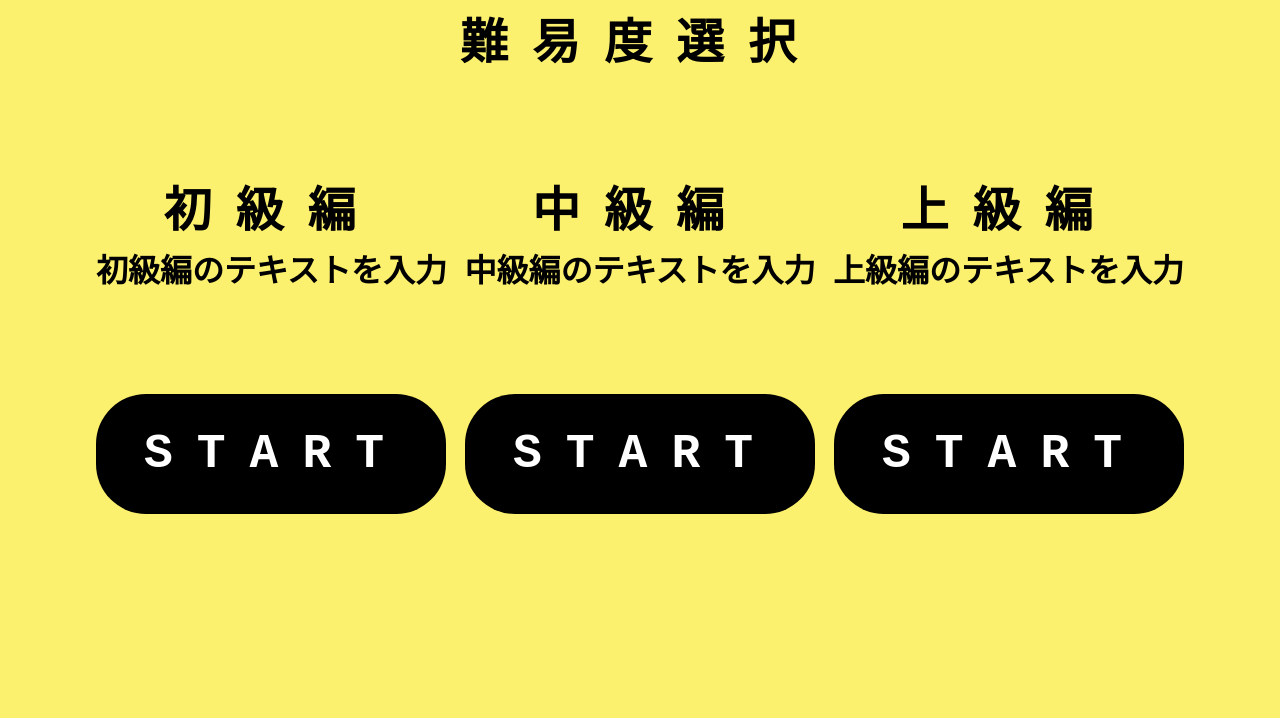
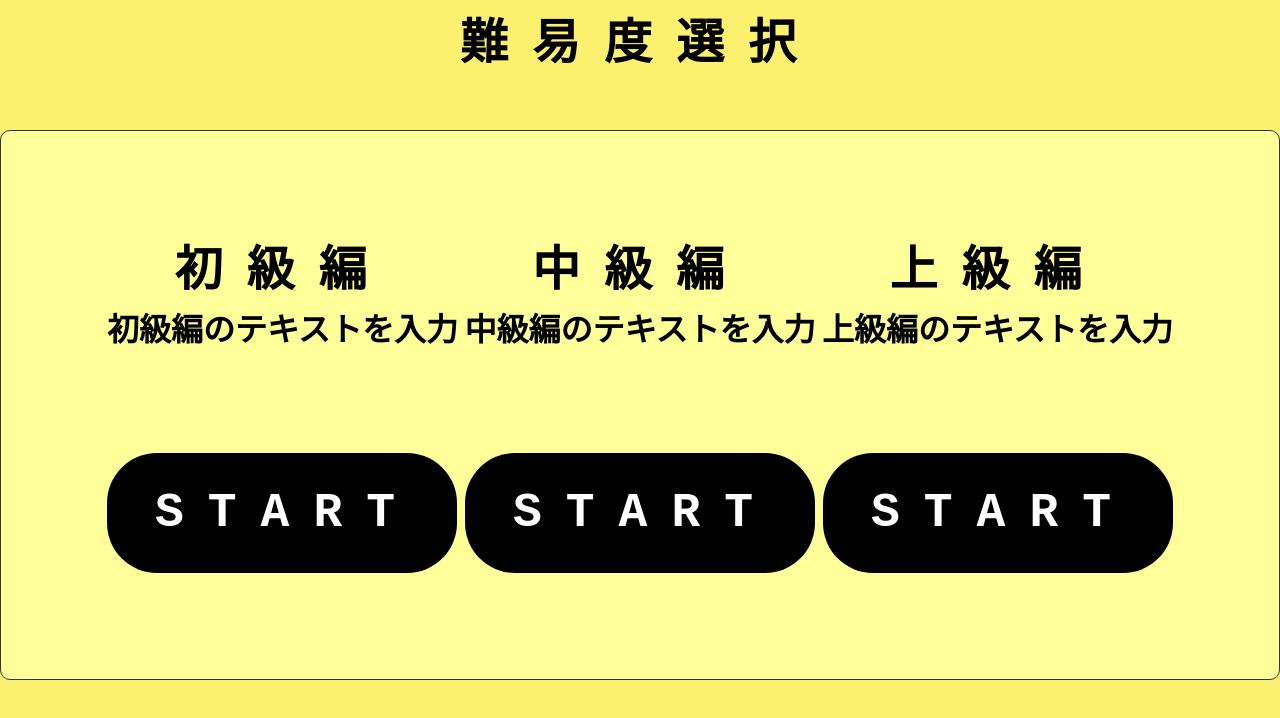
Before and after one commit to furu0202/Prefectures-App, a Next.js app: page /level in a window 1280 px wide. Shown: the top 718 px of the page. Built offline with nearby package versions, Linux system fonts and the light colour scheme.

Commit message:
枠組みを追加

```diff
--- a/app/level/page.module.css
+++ b/app/level/page.module.css
@@ -17,7 +17,11 @@
 
 .boxArea {
   margin: 1em auto;
-  background-color: #fcf16e;
+  padding: 10px;
+  margin-bottom: 10px;
+  border: 1px solid #333333;
+  border-radius: 10px;
+  background-color: #ffff99;
 }
 
 .titleArea {
```
